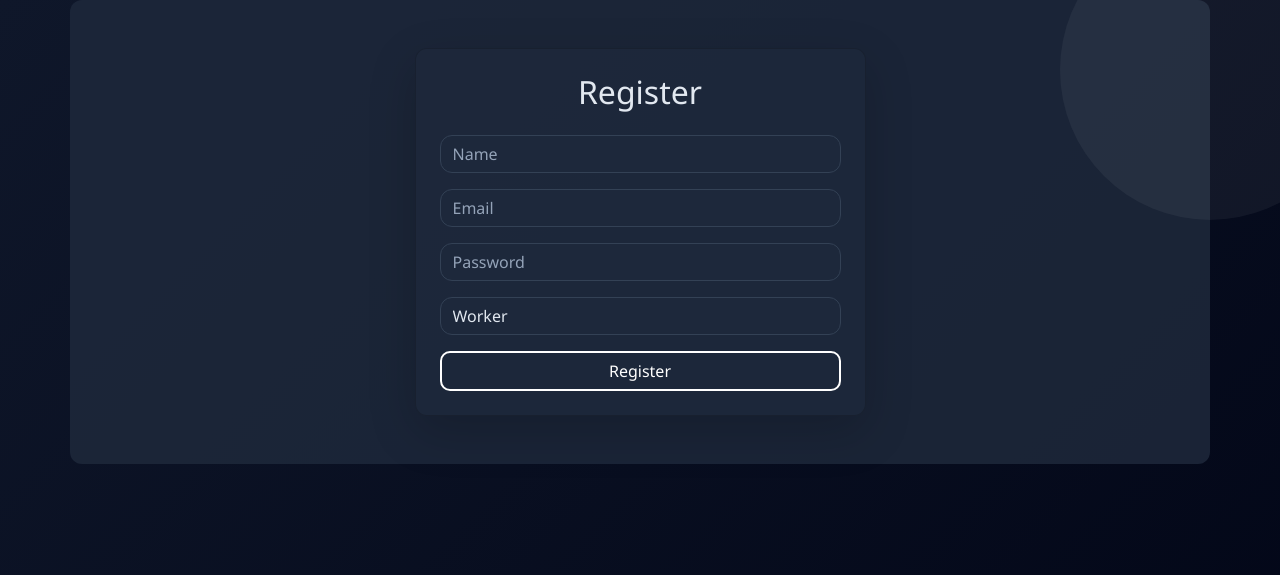
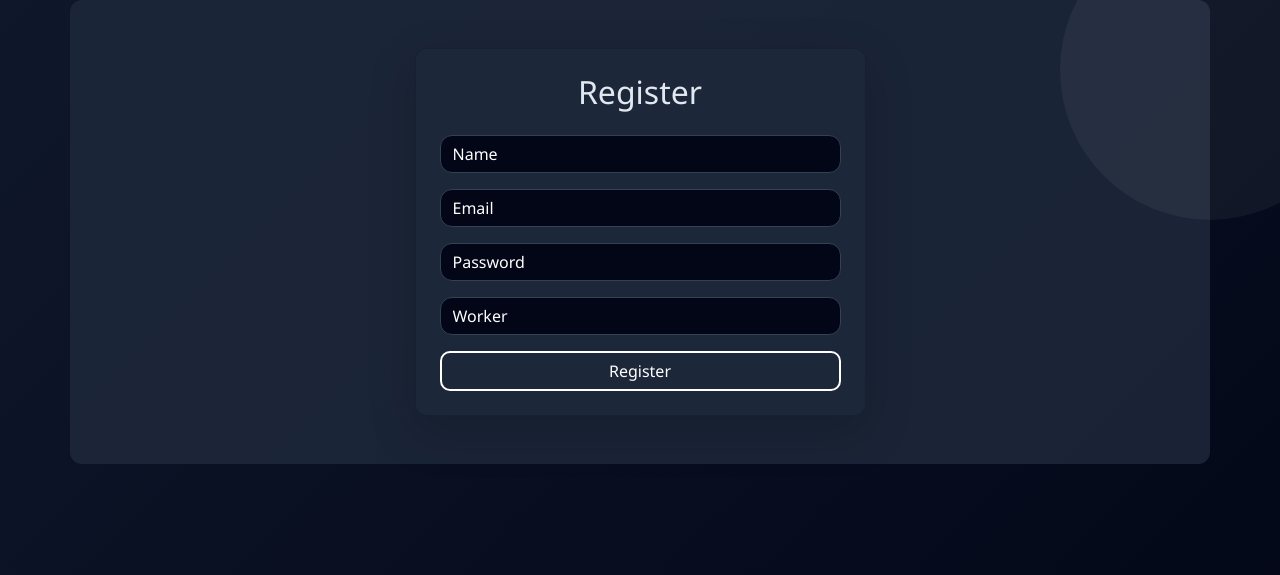
Before and after one commit to chetanpatil2351/job-portal, a Flask app: page /register in a window 1280 px wide. Shown: the top 575 px of the page. Run offline with Flask 3, Linux system fonts and the light colour scheme.

Commit message:
Fixed password field styling

```diff
--- a/static/style.css
+++ b/static/style.css
@@ -167,4 +167,45 @@
     .hero-img {
         margin-top: 30px;
     }
+}/* ===========================
+   INPUT FIX (ADD AT END)
+   =========================== */
+
+.form-control,
+.form-control:focus {
+    background: #020617 !important;
+    border: 1px solid #334155 !important;
+    color: #ffffff !important;
+    -webkit-text-fill-color: #ffffff !important;
+    caret-color: #ffffff !important;
+    box-shadow: none !important;
 }
+
+.form-control::placeholder {
+    color: #94a3b8 !important;
+}
+
+/* Text & Email */
+input[type="text"],
+input[type="email"] {
+    color: #ffffff !important;
+    -webkit-text-fill-color: #ffffff !important;
+}
+
+/* Password Field */
+input[type="password"] {
+    background: #020617 !important;
+    color: #ffffff !important;
+    -webkit-text-fill-color: #ffffff !important;
+    caret-color: #ffffff !important;
+}
+
+/* Autofill Fix (Chrome / Brave / Edge) */
+input:-webkit-autofill,
+input:-webkit-autofill:hover,
+input:-webkit-autofill:focus,
+input:-webkit-autofill:active {
+    -webkit-box-shadow: 0 0 0 1000px #020617 inset !important;
+    -webkit-text-fill-color: #ffffff !important;
+    transition: background-color 9999s ease-in-out 0s;
+}
```
